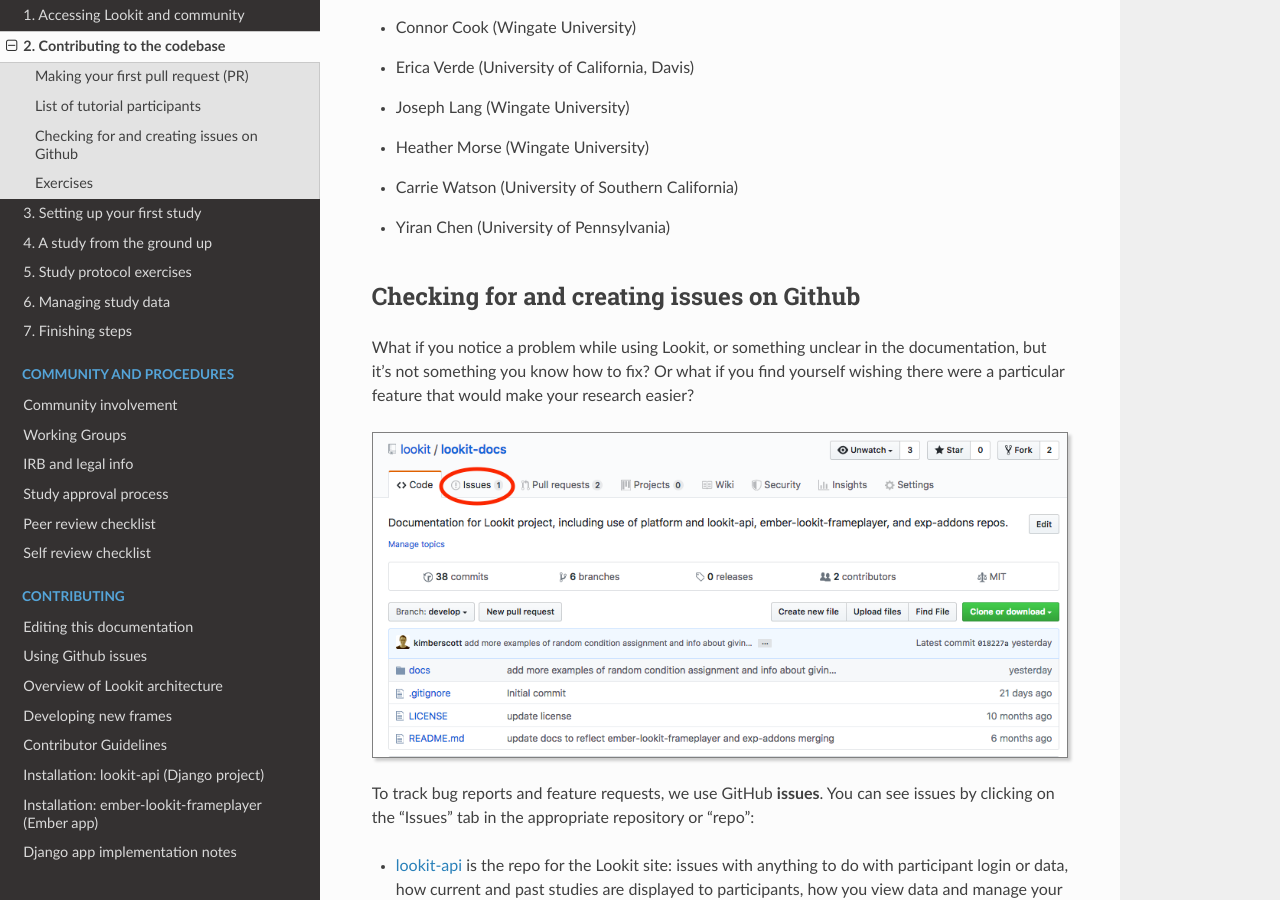
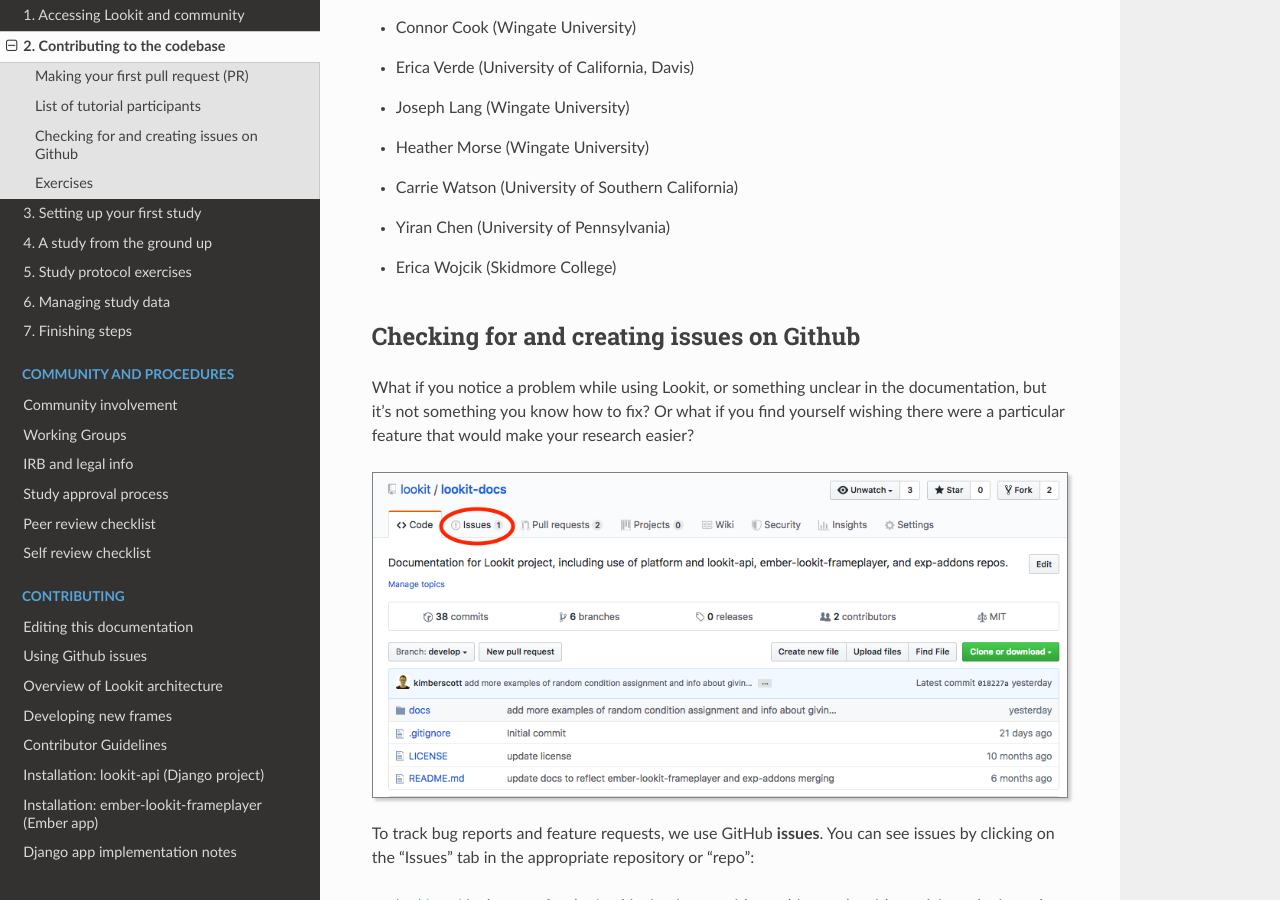
Before and after one commit to lookit/lookit-docs, a Sphinx documentation site: the page built from docs/source/tutorial-contributing.rst, in a window 1280 px wide and 900 px high, scrolled down 9633 px. Built offline with Sphinx 7.4.7 and the Read the Docs theme 2.0.0, drawn with Linux system fonts in a browser that asks for light colours.

Commit message:
Update tutorial-contributing.rst
Added name to tutorial participants

```diff
--- a/docs/source/tutorial-contributing.rst
+++ b/docs/source/tutorial-contributing.rst
@@ -204,6 +204,7 @@
 - Heather Morse (Wingate University)
 - Carrie Watson (University of Southern California)
 - Yiran Chen (University of Pennsylvania)
+- Erica Wojcik (Skidmore College)
 
 .. _Github issues overview:
 
```
